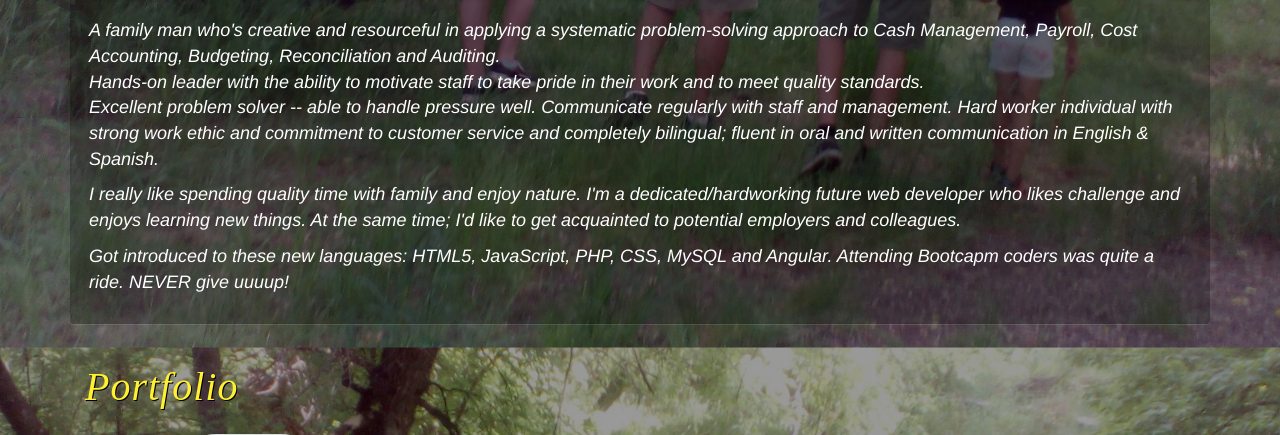
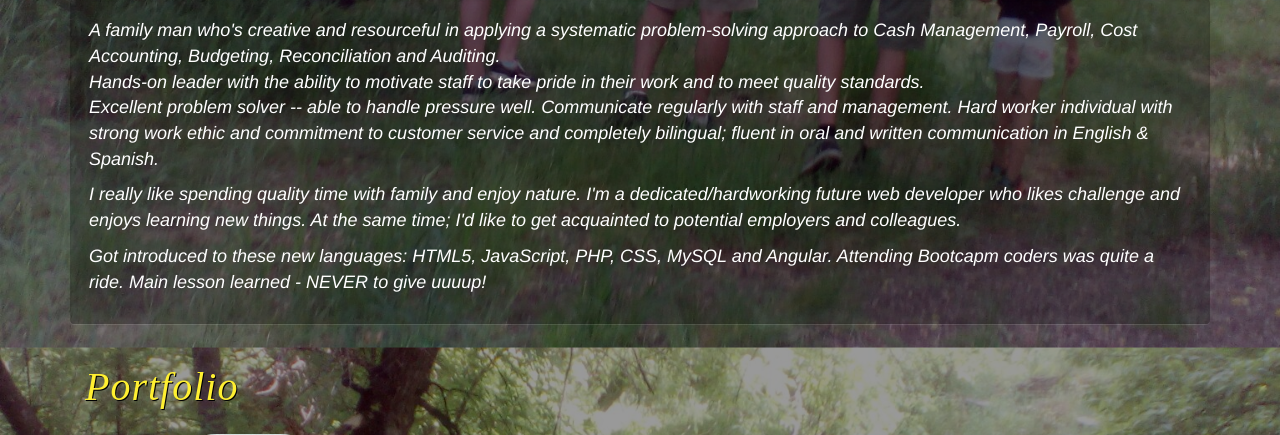
Before and after one commit to marcelo-ibarra/p-w-site, a PHP site: page / in a window 1280 px wide. Shown: the part 520-955 px from the top of the page. Run offline with PHP 8.4, Linux system fonts and the light colour scheme; some libraries are stand-ins or nearby versions.

Commit message:
made a few last minute changes to pwp before turning it in

```diff
--- a/public_html/index.php
+++ b/public_html/index.php
@@ -40,7 +40,7 @@
 								future web developer who likes challenge and enjoys learning new things. At the same time; I'd
 								like to get acquainted to potential employers and colleagues.</p>
 
-							<p>Got introduced to these new languages: HTML5, JavaScript, PHP, CSS, MySQL and Angular. Attending Bootcapm coders was quite a ride. NEVER give uuuup!</p>
+							<p>Got introduced to these new languages: HTML5, JavaScript, PHP, CSS, MySQL and Angular. Attending Bootcapm coders was quite a ride. Main lesson learned - NEVER to give uuuup!</p>
 					</i>
 				</div>
 			</div>
```
